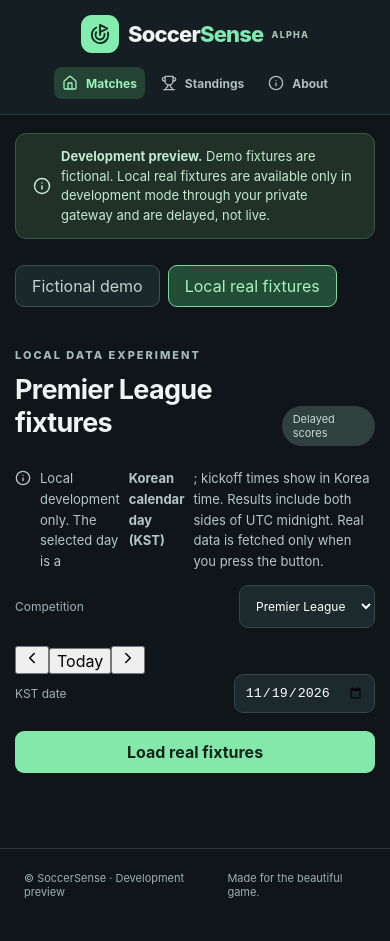
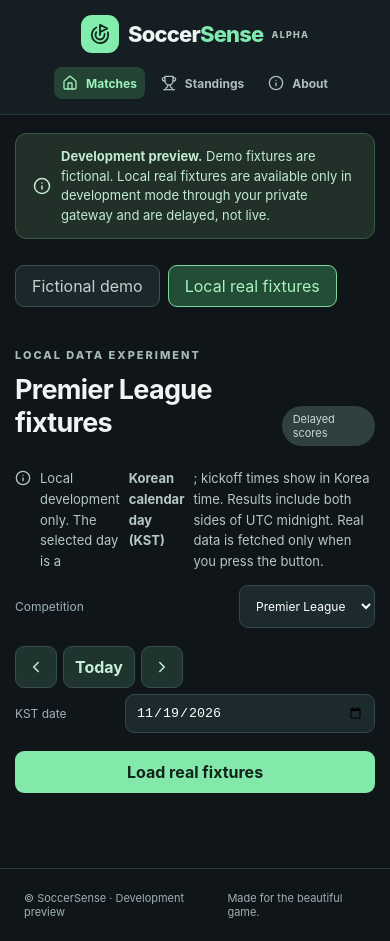
Before and after one commit to Mezbah143/SoccerSence, a React (Vite) app in the folder frontend/: page / in a window 390 px wide. Both pictures are taken after a click on the button "Local real fixtures". Built offline with nearby package versions, Linux system fonts and the light colour scheme.

Commit message:
style(ui): responsive accessible Korean date navigation controls

```diff
--- a/frontend/src/styles.css
+++ b/frontend/src/styles.css
@@ -42,3 +42,13 @@
 .competition-picker select{background:#1c292d;border:1px solid #34474b;border-radius:9px;color:white;padding:11px;max-width:230px}
 .standings-actions{gap:14px;align-items:center}
 @media(max-width:760px){.standings-actions{flex-wrap:wrap}.competition-picker{justify-content:space-between;width:100%}.competition-picker select{flex:1}}
+
+/* Date navigator: accessible previous / today / next controls and KST date input. */
+.kst-date-navigation{display:flex;align-items:center;gap:6px;flex-wrap:wrap}
+.kst-date-navigation>button{height:42px;min-width:42px;border:1px solid #36504c;background:#20342f;color:#c5efd6;border-radius:9px;padding:7px 11px;display:flex;align-items:center;justify-content:center;font-weight:700}
+.kst-date-navigation>button:hover{background:#294b3b}
+.kst-date-navigation>button:disabled{cursor:not-allowed;opacity:.45}
+.kst-date-navigation label{display:flex;align-items:center;gap:8px;white-space:nowrap}
+.kst-date-navigation input[type=date]{min-width:145px}
+.kst-date-navigation button:focus-visible,.kst-date-navigation input:focus-visible{outline:3px solid #8de9b0;outline-offset:3px}
+@media(max-width:760px){.kst-date-navigation{width:100%;justify-content:flex-start}.kst-date-navigation label{width:100%;justify-content:space-between}.kst-date-navigation input[type=date]{flex:1;max-width:250px}}
```
